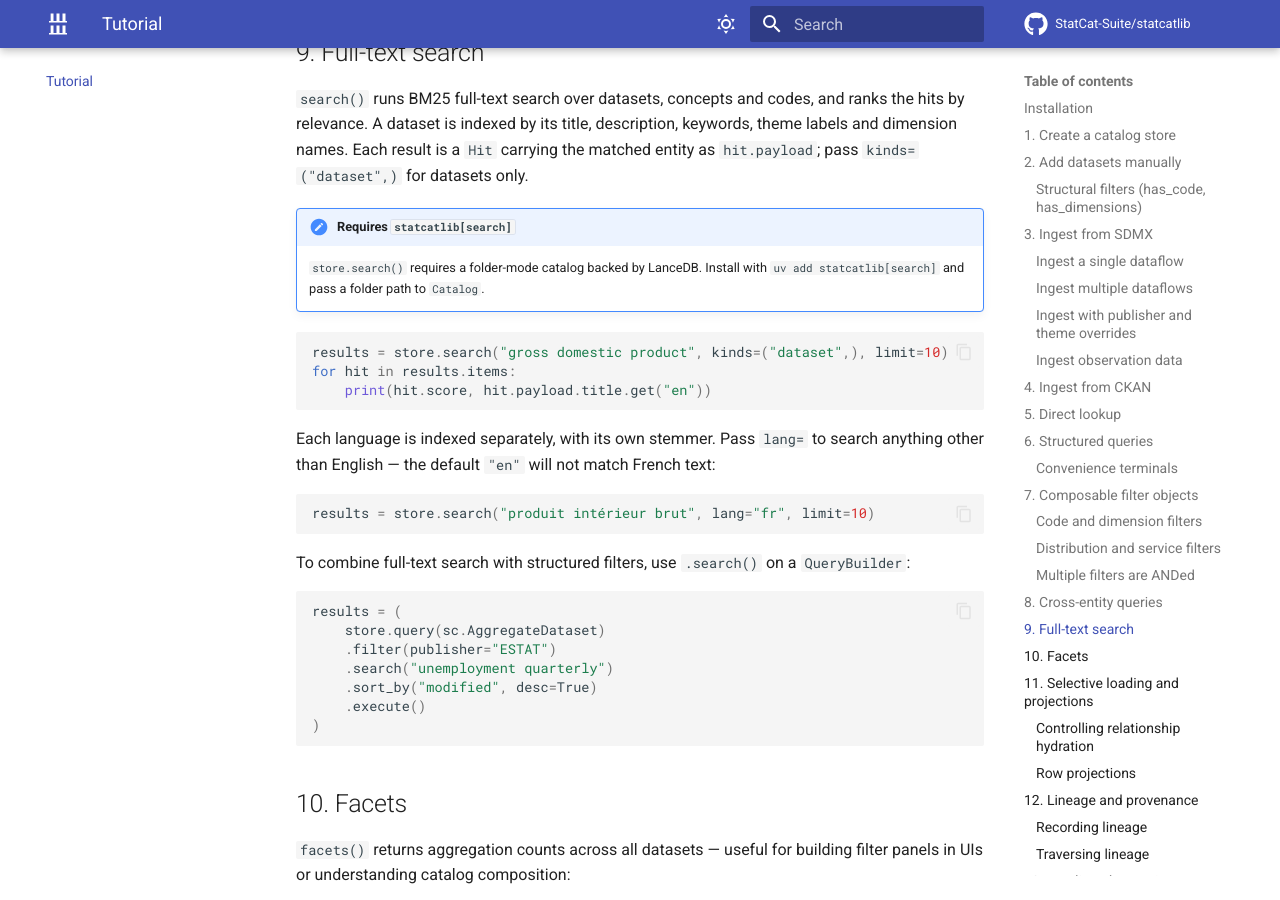
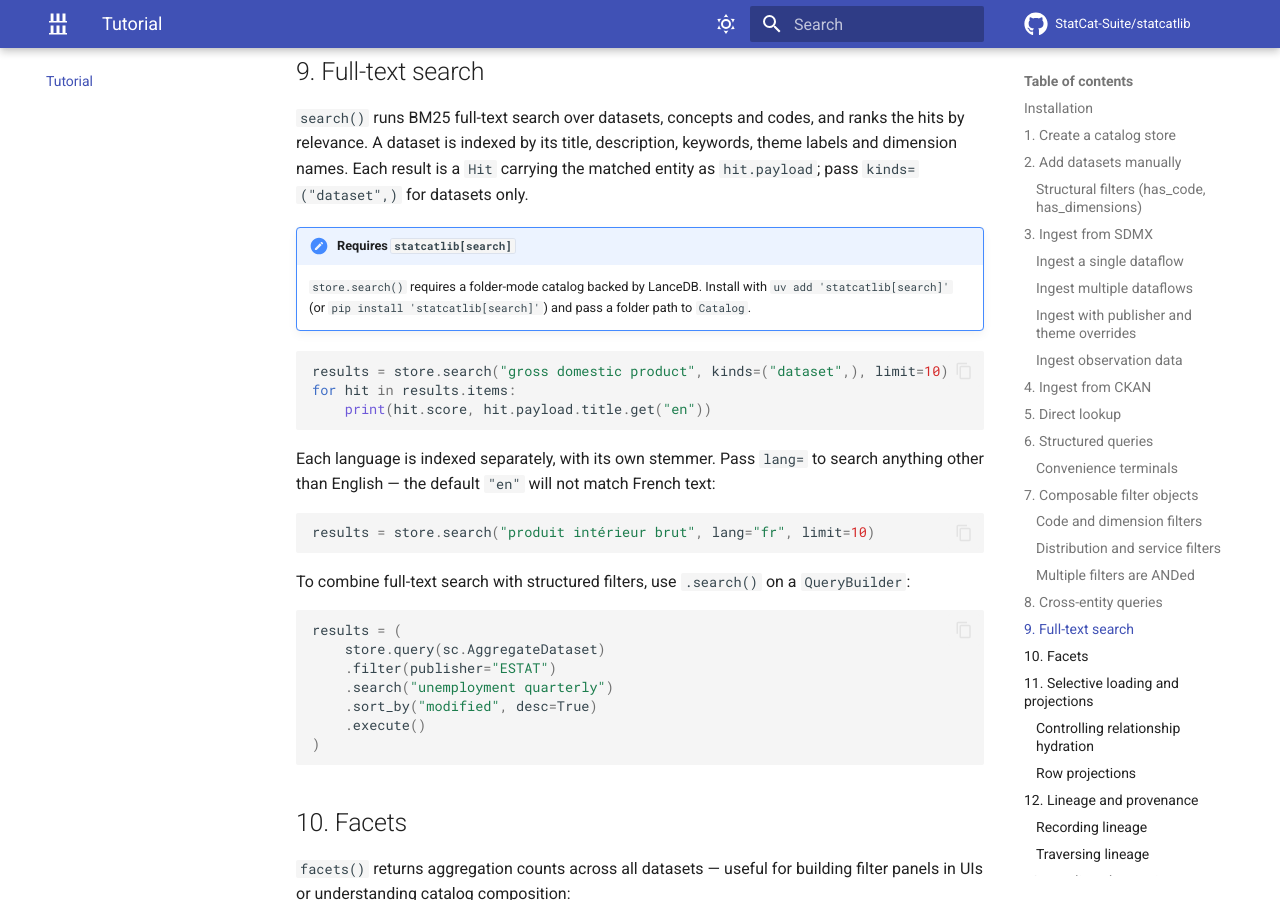
Before and after one commit to StatCat-Suite/statcatlib, an MkDocs documentation site: the page built from docs/tutorial.md, in a window 1280 px wide and 900 px high, scrolled down 7672 px. Built offline with MkDocs 1.6.1 and Material for MkDocs 9.7.7, drawn with Linux system fonts in a browser that asks for light colours; comment, search, counter and statistics services are not loaded; some of the changed text lies outside the part shown.

Commit message:
docs: add README badges; install with uv add first; drop Claude bylines
The README gains six badges: PyPI version, Python versions, licence,
the docs workflow, uv and Ruff.

Install instructions say `uv add` first and `pip install` as the
fallback. The build-index CLI error said `uv pip install`, and the
tutorial and store guide gave no pip fallback. Extras are quoted so
zsh does not glob them.

CLAUDE.md records both suite conventions: the install order, and that
commits, PRs, issues and comments carry no Claude byline. The README's
note discloses AI use once for the project.

````diff
--- a/docs/tutorial.md
+++ b/docs/tutorial.md
@@ -8,6 +8,7 @@
 
 ```bash
 uv add statcatlib
+# or: pip install statcatlib
 ```
 
 ## 1. Create a catalog store
@@ -397,7 +398,8 @@
 
 !!! note "Requires `statcatlib[search]`"
     `store.search()` requires a folder-mode catalog backed by LanceDB. Install
-    with `uv add statcatlib[search]` and pass a folder path to `Catalog`.
+    with `uv add 'statcatlib[search]'` (or `pip install 'statcatlib[search]'`)
+    and pass a folder path to `Catalog`.
 
 ```python
 results = store.search("gross domestic product", kinds=("dataset",), limit=10)
````
Also changed, not shown: CLAUDE.md (+6 -1 lines), README.md (+7 -0 lines), docs/api/store.md (+2 -2 lines), 1 other file.
